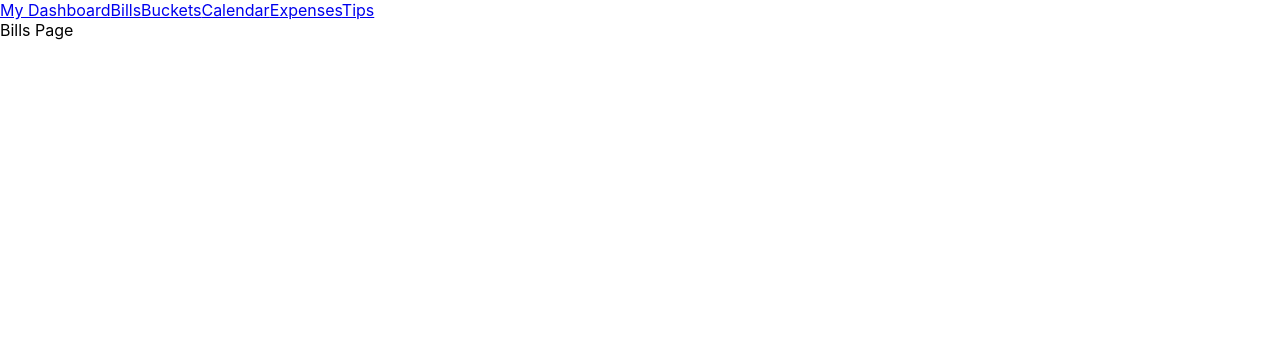
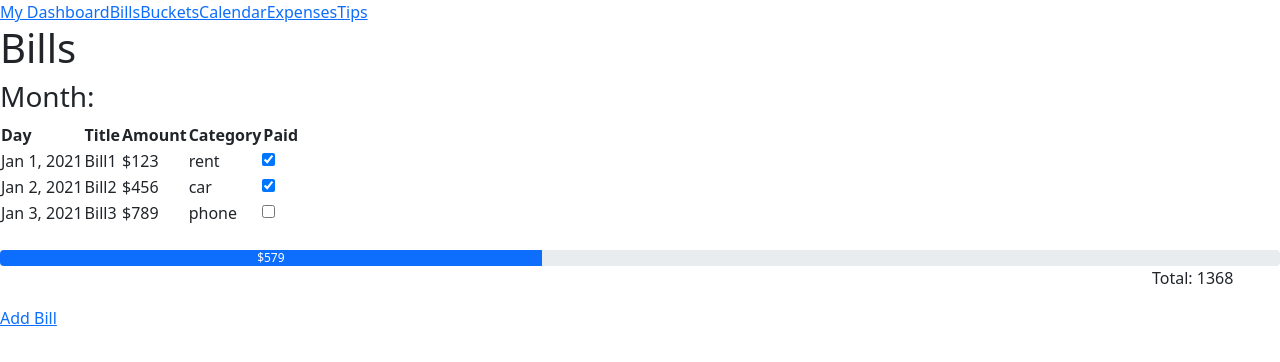
Before and after one commit to ivanstewart2001/saving-buddy, a React (Create React App) app: page /bills in a window 1280 px wide. Shown: the top 362 px of the page. Built offline with nearby package versions, Linux system fonts and the light colour scheme.

Commit message:
Frontend Changes added for buckets, bills, and expenses. Small changes for firebase.js

```diff
--- a/package.json
+++ b/package.json
@@ -3,13 +3,17 @@
   "version": "0.1.0",
   "private": true,
   "dependencies": {
+    "@react-icons/all-files": "^4.1.0",
     "@testing-library/jest-dom": "^5.11.4",
     "@testing-library/react": "^11.1.0",
     "@testing-library/user-event": "^12.1.10",
     "@types/react-redux": "^7.1.18",
+    "bootstrap": "^5.1.1",
     "firebase": "^9.0.1",
     "react": "^17.0.2",
+    "react-bootstrap": "^1.6.3",
     "react-dom": "^17.0.2",
+    "react-icons": "^4.2.0",
     "react-redux": "^7.2.5",
     "react-router-dom": "^5.3.0",
     "react-scripts": "4.0.3",
--- a/src/components/Bills/bills.js
+++ b/src/components/Bills/bills.js
@@ -1,12 +1,76 @@
-import React, {Component, useEffect, useState} from "react";
+import React, {Component} from "react";
+import ProgressBar from 'react-bootstrap/ProgressBar'
 
-function Bills() {
-    return(
-        <div>
-            <div>Bills Page</div>
-        </div>
-    )
+class  Bills extends Component {
+    dummyData = [{
+        "id":1,
+        "date": "Jan 1, 2021",
+        "title": "Bill1",
+        "amount": 123,
+        "category": "rent",
+        "paid": true
+    }, {
+        "id":2,
+        "date": "Jan 2, 2021",
+        "title": "Bill2",
+        "amount": 456,
+        "category": "car",
+        "paid":true
+    }, {
+        "id":3,
+        "date": "Jan 3, 2021",
+        "title": "Bill3",
+        "amount": 789,
+        "category": "phone",
+        "paid":false
+    }]
 
+    currentBillTotal = 0
+    currentPaidBillTotal = 0
+
+    renderTableData(){
+        return this.dummyData.map((data, index) => {
+            const { id, date, title, amount, category, paid } = data
+            if (paid){
+                this.currentPaidBillTotal += amount
+            }
+            this.currentBillTotal += amount
+            return (
+                <tr key={id}>
+                    <td>{date}</td>
+                    <td>{title}</td>
+                    <td>${amount}</td>
+                    <td>{category}</td>
+                    <input type="checkbox" id={id} checked={paid}/>
+                </tr>
+            )
+        })
+    }
+
+    render(){
+        return(
+            <div>
+                <h1>Bills</h1>
+                <h3>Month:</h3>
+                <table id="data">
+                    <tr>
+                        <th>Day</th>
+                        <th>Title</th>
+                        <th>Amount</th>
+                        <th>Category</th>
+                        <th>Paid</th>
+                    </tr>
+                    <tbody>
+                        {this.renderTableData()}
+                    </tbody>
+                </table>
+                <br />
+                <ProgressBar now={this.currentPaidBillTotal} max={this.currentBillTotal} label={`$${this.currentPaidBillTotal}`} />
+                <p style={{marginLeft:'90%'}}>Total: {this.currentBillTotal}</p>
+                <a href="/addBill">Add Bill</a>
+            </div>
+        )
+    }
 }
 
 export default Bills
--- a/src/components/Buckets/buckets.js
+++ b/src/components/Buckets/buckets.js
@@ -1,9 +1,79 @@
 import React, {Component} from "react";
+import ProgressBar from 'react-bootstrap/ProgressBar'
+import { BsFillTrashFill } from "react-icons/bs";
+import { IconContext } from "react-icons";
 
 class Buckets extends Component {
+    dummyData = [{
+        "id":1,
+        "startDate": "Jan 1, 2021",
+        "endDate": "Jan 1, 2022",
+        "title": "Vacation",
+        "amountPaid": 123,
+        "totalAmount": 1000
+    }, {
+        "id":2,
+        "startDate": "Jan 2, 2021",
+        "endDate": "Jan 2, 2022",
+        "title": "New Car",
+        "amountPaid": 456,
+        "totalAmount": 2000
+    }, {
+        "id":3,
+        "startDate": "Jan 3, 2021",
+        "endDate": "Jan 3, 2022",
+        "title": "New Phone",
+        "amountPaid": 789,
+        "totalAmount": 3000
+    }]
+
+    renderTableData(){
+        return this.dummyData.map((data, index) => {
+            const { id, startDate, endDate, title, amountPaid, totalAmount } = data
+
+            return (
+                <div style={{marginBottom:'50px', border: '3px solid lightgray'}}>
+                    <div>
+                        <div style={{display: 'flex'}}>
+                            <div style={{width: '50%'}}>
+                                <p>{title}</p>
+                            </div>
+                            <div style={{width:'50%'}}>
+                                <p style={{marginLeft:'80%'}}>{endDate}</p>
+                            </div>
+                        </div>
+                    </div>
+
+                    <div>
+                        <ProgressBar max={totalAmount} now={amountPaid} label={`$${amountPaid}`} />
+                        <p style={{marginLeft:'90%'}}>Total: {totalAmount}</p>
+                    </div>
+
+                    <div style={{marginLeft: '95%'}}>
+                        <IconContext.Provider value={{ size: '20px', color: 'red' }}>
+                            <div>
+                                <BsFillTrashFill />
+                            </div>
+                        </IconContext.Provider>
+                    </div>
+                </div>
+            )
+        })
+    }
+
     render(){
         return(
-            <div>Buckets Page</div>
+            <div>
+                <h1>Buckets</h1>
+                <h3>Month:</h3>
+                <table style={{width:'100%'}}>
+                    <tbody>
+                        {this.renderTableData()}
+                    </tbody>
+                </table>
+                <br />
+                <a href="/addBucket">Add Bucket</a>
+            </div>
         )
     }
 }
--- a/src/components/Expenses/expenses.js
+++ b/src/components/Expenses/expenses.js
@@ -5,30 +5,35 @@ class Expenses extends Component {
         "id":1,
         "date": "Jan 1, 2021",
         "title": "Expense1",
-        "amount": "$123",
+        "amount": 123,
         "category": "clothes"
     }, {
         "id":2,
         "date": "Jan 2, 2021",
         "title": "Expense2",
-        "amount": "$456",
+        "amount": 456,
         "category": "books"
     }, {
         "id":3,
         "date": "Jan 3, 2021",
         "title": "Expense3",
-        "amount": "$789",
+        "amount": 789,
         "category": "toys"
     }]
+
+    currentTotalExpenses = 0
 
     renderTableData(){
         return this.dummyData.map((data, index) => {
             const { id, date, title, amount, category } = data
+
+            this.currentTotalExpenses += amount
+
             return (
                 <tr key={id}>
                     <td>{date}</td>
                     <td>{title}</td>
-                    <td>{amount}</td>
+                    <td>${amount}</td>
                     <td>{category}</td>
                 </tr>
             )
@@ -39,6 +44,7 @@ class Expenses extends Component {
         return(
             <div>
                 <h1>Expenses</h1>
+                <h3>Month:</h3>
                 <table id="data">
                     <tr>
                         <th>Day</th>
@@ -51,7 +57,7 @@ class Expenses extends Component {
                     </tbody>
                 </table>
                 <br />
-                <h3>Total:</h3>
+                <h3>Total: ${this.currentTotalExpenses}</h3>
                 <a href="/addExpense">Add Expense</a>
             </div>
         )
--- a/src/index.js
+++ b/src/index.js
@@ -3,6 +3,7 @@ import ReactDOM from 'react-dom';
 import './index.css';
 import App from './App';
 import reportWebVitals from './reportWebVitals';
+import 'bootstrap/dist/css/bootstrap.min.css';
 
 ReactDOM.render(
   <React.StrictMode>
```
Also changed, not shown: src/Firebase/firebase.js (+7 -11 lines), 1 other file (tests, documents, lock files or other folders).
